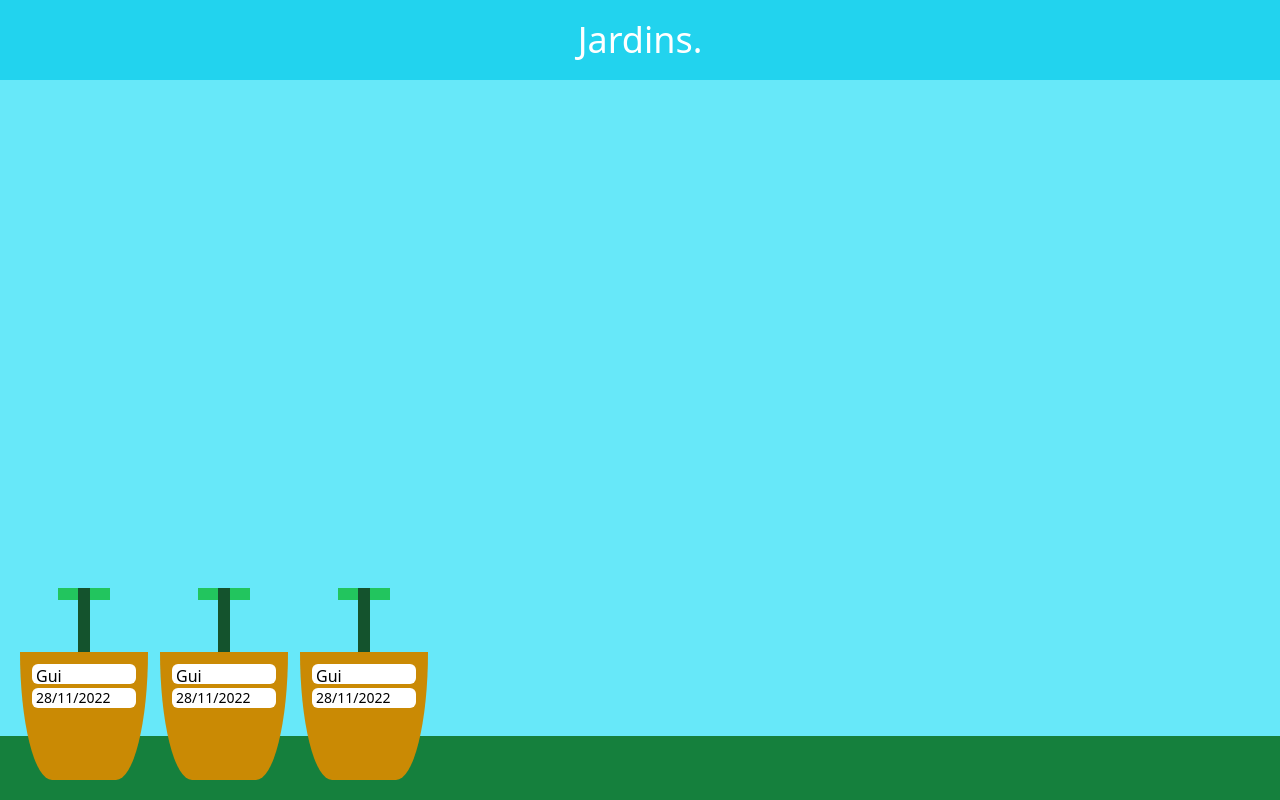
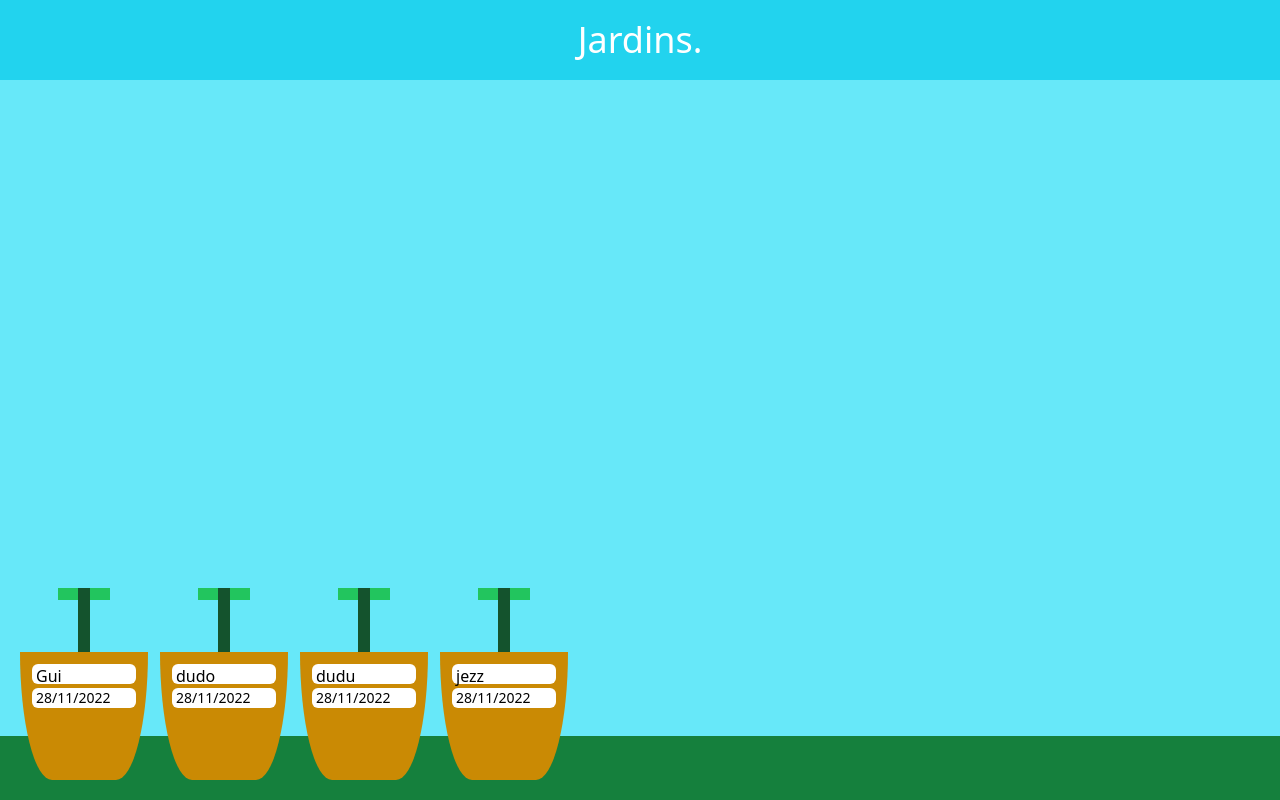
Before and after one commit to guilherme-gjv/jardins, a React (Create React App) app: page / in a window 1280 px wide. Built offline with nearby package versions, Linux system fonts and the light colour scheme.

Commit message:
chore: mapping plants

```diff
--- a/src/TheGarden.tsx
+++ b/src/TheGarden.tsx
@@ -1,17 +1,34 @@
 import React from "react";
-import Plant from "./components/Plant/Plant";
+import Plant, { IPlantProps } from "./components/Plant/Plant";
 
 const TheGarden: React.FC = () => {
-  const date = new Date(Date.now());
-  const name = "Gui";
+  const plants: IPlantProps[] = [
+    {
+      name: "Gui",
+      date: new Date(Date.now()),
+    },
+    {
+      name: "dudo",
+      date: new Date(Date.now()),
+    },
+    {
+      name: "dudu",
+      date: new Date(Date.now()),
+    },
+    {
+      name: "jezz",
+      date: new Date(Date.now()),
+    },
+  ];
+
   return (
     <div className="bg-cyan-400 text-white text-center h-screen flex flex-col">
       <h1 className="mt-5 mb-auto text-4xl">Jardins.</h1>
       <div className="bg-cyan-300 h-[90vh] w-full pt-10 flex flex-col justify-end">
         <div className="bg-green-700 z-50 w-full h-16 px-5 pb-5 flex flex-row  items-end justify-start space-x-3">
-          <Plant name={name} date={date} />
-          <Plant name={name} date={date} />
-          <Plant name={name} date={date} />
+          {plants.map((plant) => {
+            return <Plant name={plant.name} date={plant.date} />;
+          })}
         </div>
       </div>
     </div>
```
